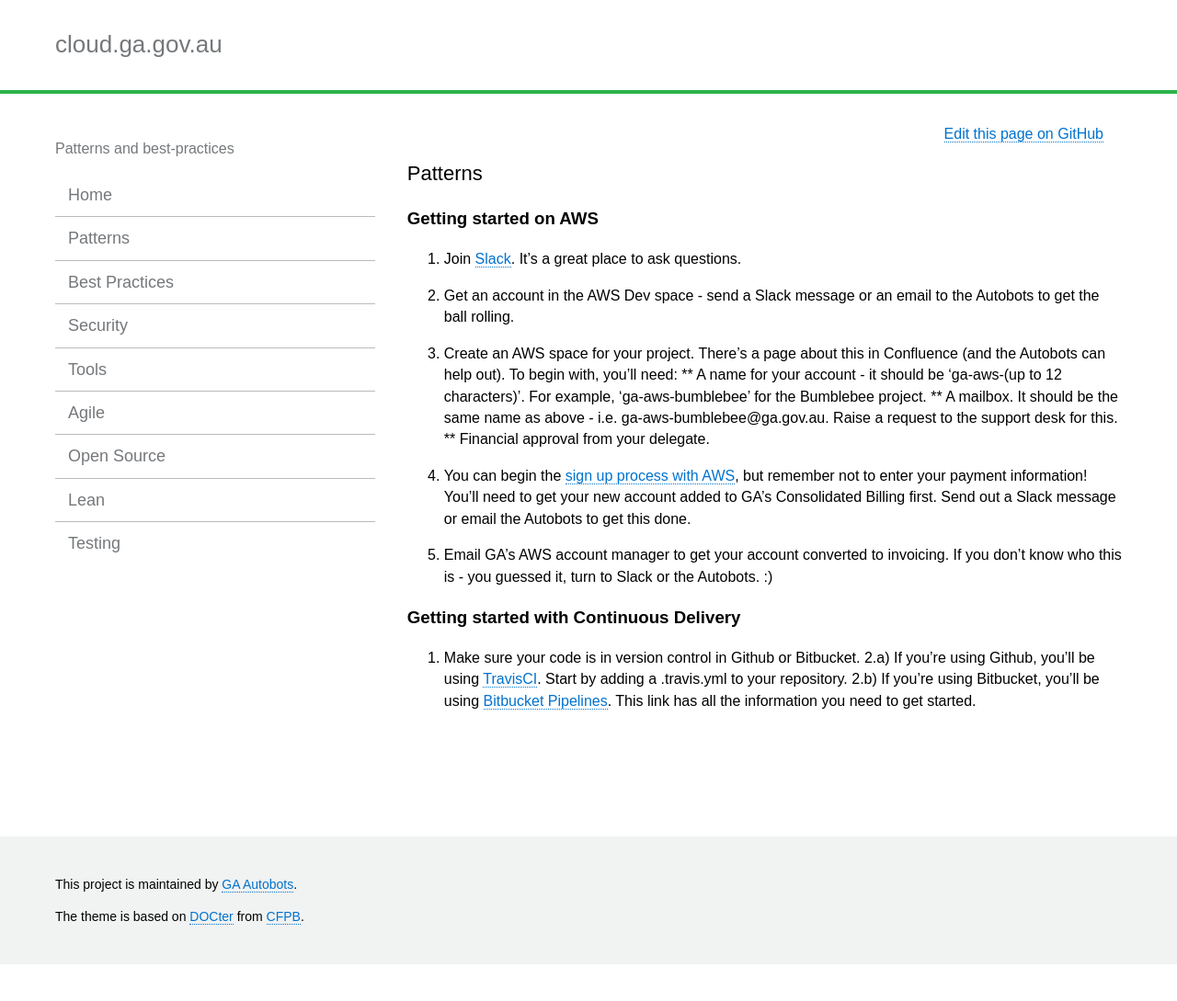
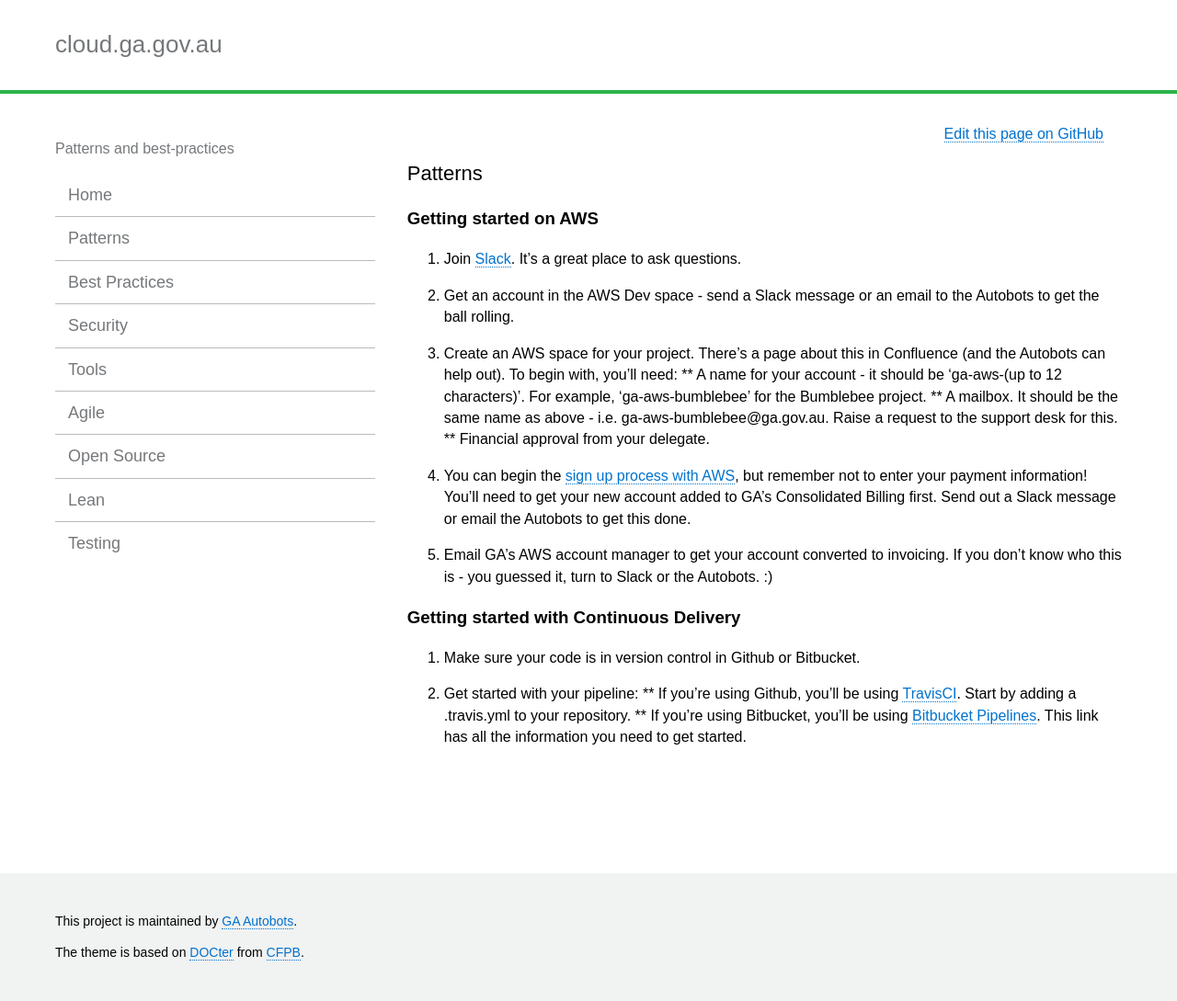
Before and after one commit to GeoscienceAustralia/cloud, a Jekyll site: the page built from docs/_pages/patterns_index.md, in a window 1280 px wide. Shown: the whole page at 92% size. Built offline with Jekyll 4.4.1, drawn with Linux system fonts in a browser that asks for light colours; before the commit the page ends 1049 px from its top, so only the background shows below that.

Commit message:
Fix formatting

```diff
--- a/docs/_pages/patterns_index.md
+++ b/docs/_pages/patterns_index.md
@@ -18,5 +18,6 @@ permalink: patterns_index.html
 ### Getting started with Continuous Delivery
 
 1. Make sure your code is in version control in Github or Bitbucket.
-2.a) If you're using Github, you'll be using [TravisCI](https://travis-ci.org/). Start by adding a .travis.yml to your repository.
-2.b) If you're using Bitbucket, you'll be using [Bitbucket Pipelines](https://confluence.atlassian.com/bitbucket/get-started-with-bitbucket-pipelines-792298921.html). This link has all the information you need to get started.
+2. Get started with your pipeline:
+ ** If you're using Github, you'll be using [TravisCI](https://travis-ci.org/). Start by adding a .travis.yml to your repository.
+ **  If you're using Bitbucket, you'll be using [Bitbucket Pipelines](https://confluence.atlassian.com/bitbucket/get-started-with-bitbucket-pipelines-792298921.html). This link has all the information you need to get started.
```
